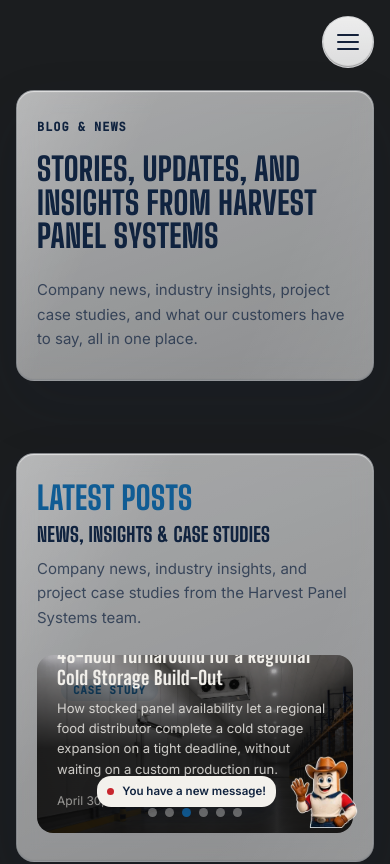
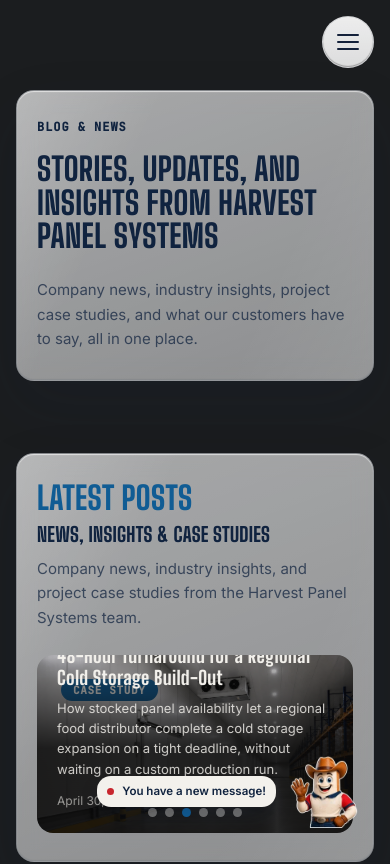
Before and after one commit to Harvestpanels/Harvest-Panel-Systems-frontend, a React (Vite) app: page /blog in a window 390 px wide. Shown: the top 864 px of the page. Built offline with nearby package versions, Linux system fonts and the light colour scheme.

Commit message:
update responsive screen

```diff
--- a/src/components/BlogSlideshow.css
+++ b/src/components/BlogSlideshow.css
@@ -39,8 +39,8 @@
   font-weight: 700;
   letter-spacing: 0.06em;
   text-transform: uppercase;
-  color: var(--hp-accent);
-  background: rgba(var(--hp-accent-rgb), 0.1);
+  color: var(--hp-cream);
+  background: var(--hp-accent);
   padding: 4px 12px;
   border-radius: 999px;
 }
```
